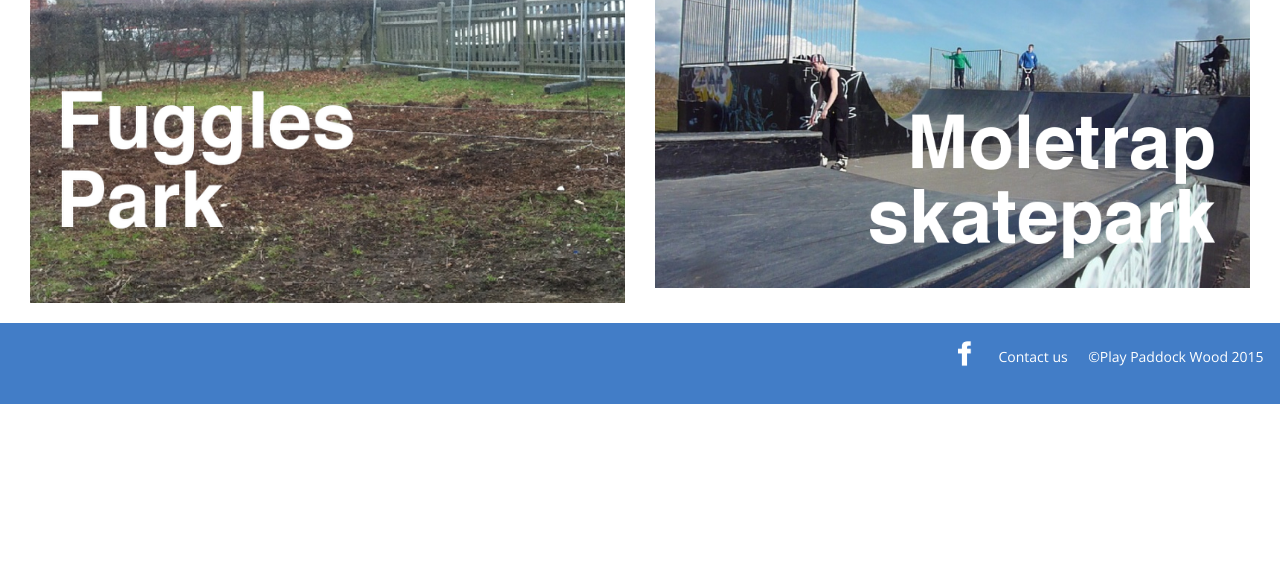
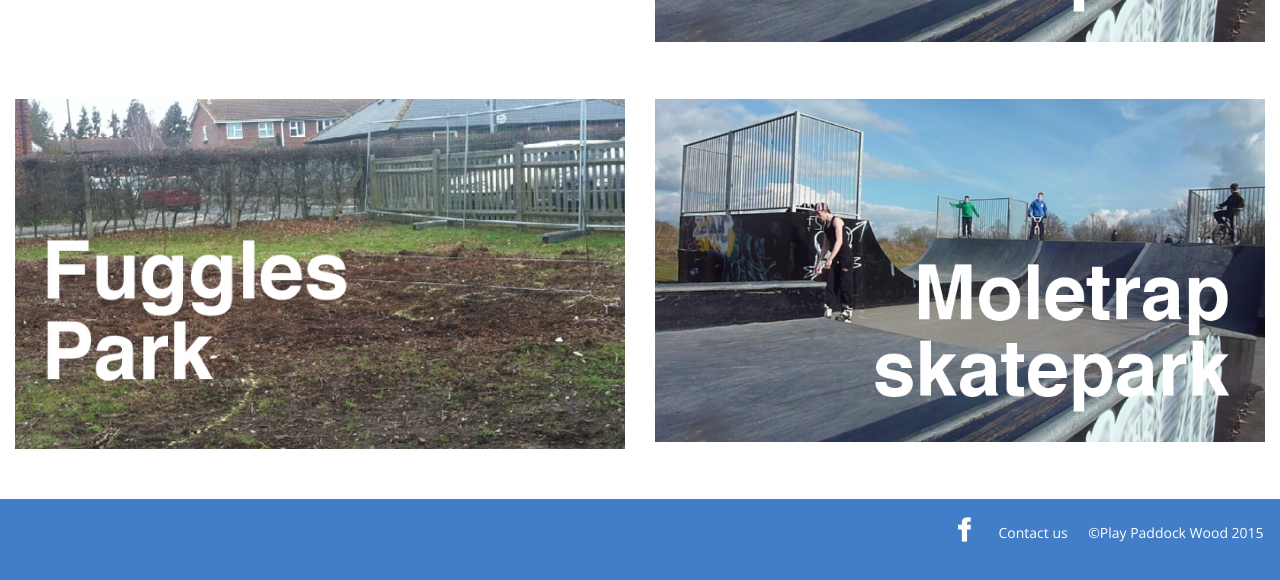
Before and after one commit to jonodrew/PPW-site, a PHP site: page /play-areas.php in a window 1280 px wide. Shown: the part 738-1318 px from the top of the page. Before the commit the page ends 1142 px from the top, so only its background shows below. Run offline with PHP 8.4, Linux system fonts and the light colour scheme; some libraries are stand-ins or nearby versions.

Commit message:
Minor edits and updates

```diff
--- a/dist/css/main.css
+++ b/dist/css/main.css
@@ -220,7 +220,7 @@ header li {
   }
 }
 .img-responsive {
-
+  overflow: hidden;
   display: block;
   margin-left: auto;
   margin-right: auto;
@@ -229,3 +229,7 @@ header li {
   vertical-align:middle;
   margin-top: auto;
 }
+.play-areas img {
+  max-width:100%;
+  max-height:100%;
+}
--- a/header/menu.php
+++ b/header/menu.php
@@ -23,7 +23,7 @@
 <div class="nav">
 <div class="container-fluid">
 	<ul class="pull-left">
-		<img height="150" src="../logos/ppw_colour.png" width="150" />
+		<img height="250" src="../logos/ppw_colour.png" width="250" />
 		<li><a href="/index.php">Home</a></li>
 		<li><a href="/committee.php">Committee</a></li>
 		<li><a href="/what-we-do.php">What We Do</a></li>
--- a/play-areas.php
+++ b/play-areas.php
@@ -13,25 +13,29 @@ include('head.php');
 
 <div class="play-areas">
   <div class="container-fluid">
+    <div class="row">
       <div class="col-md-6 col-xs-9">
         <a href="/play-areas/st-andrews.php">
-          <img src="/images/andrews-boat-2.png" class="img-responsive"></a>
+          <img src="/images/andrews-boat-2.png"></a>
       </div>
       <div class="col-md-6 col-xs-9">
         <a href="/play-areas/moletrap.php">
-          <img src="/images/skatepark-2.png" class="img-responsive"></a>
+          <img src="/images/skatepark-2.png"></a>
         </div>
+</div>
 
+<div class="row">
       <div class="col-md-6 col-xs-9">
         <a href="/play-areas/fuggles.php">
-          <img src="/images/fuggles.png" class="img-responsive"></a>
+          <img src="/images/fuggles.png"></a>
         </div>
         <div class="col-md-6 col-xs-9">
           <a href="/play-areas/green-lane.php">
-            <img src="/images/skatepark-2.png" class="img-responsive"></a>
+            <img src="/images/skatepark-2.png"></a>
           </div>
 
   </div>
 </div>
+</div>
 
 <?php include("footer.php"); ?>
```
